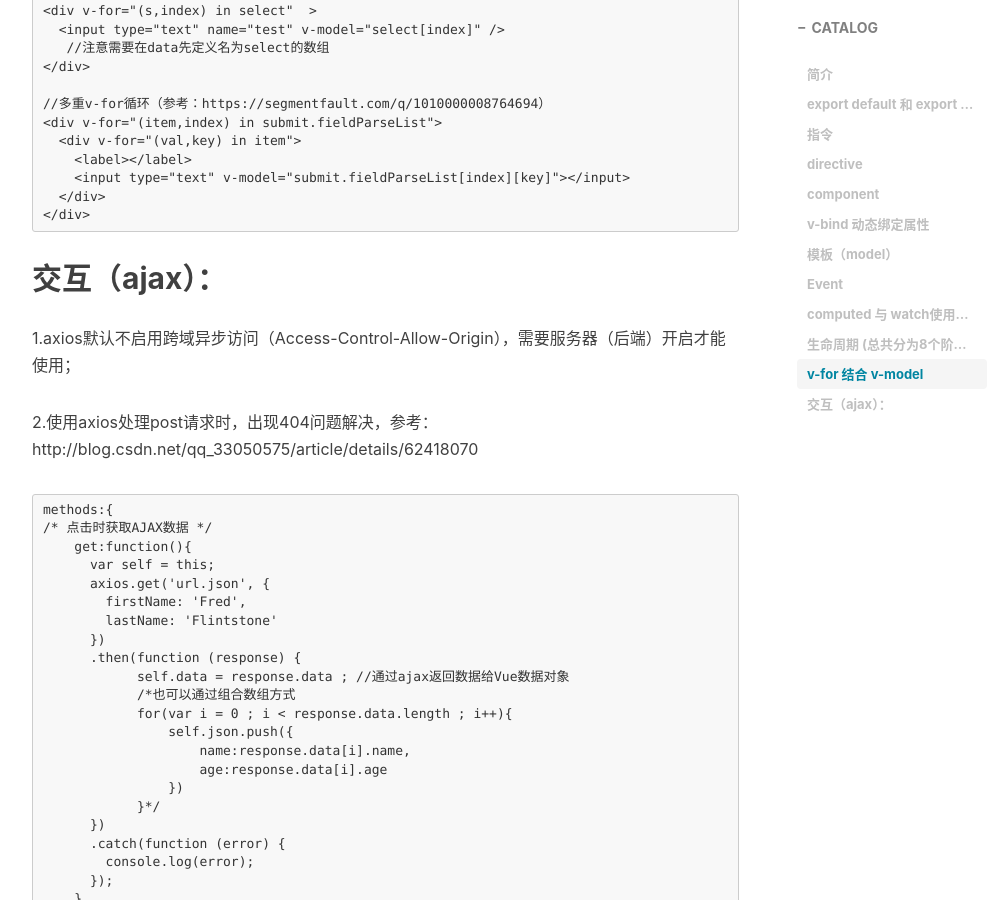
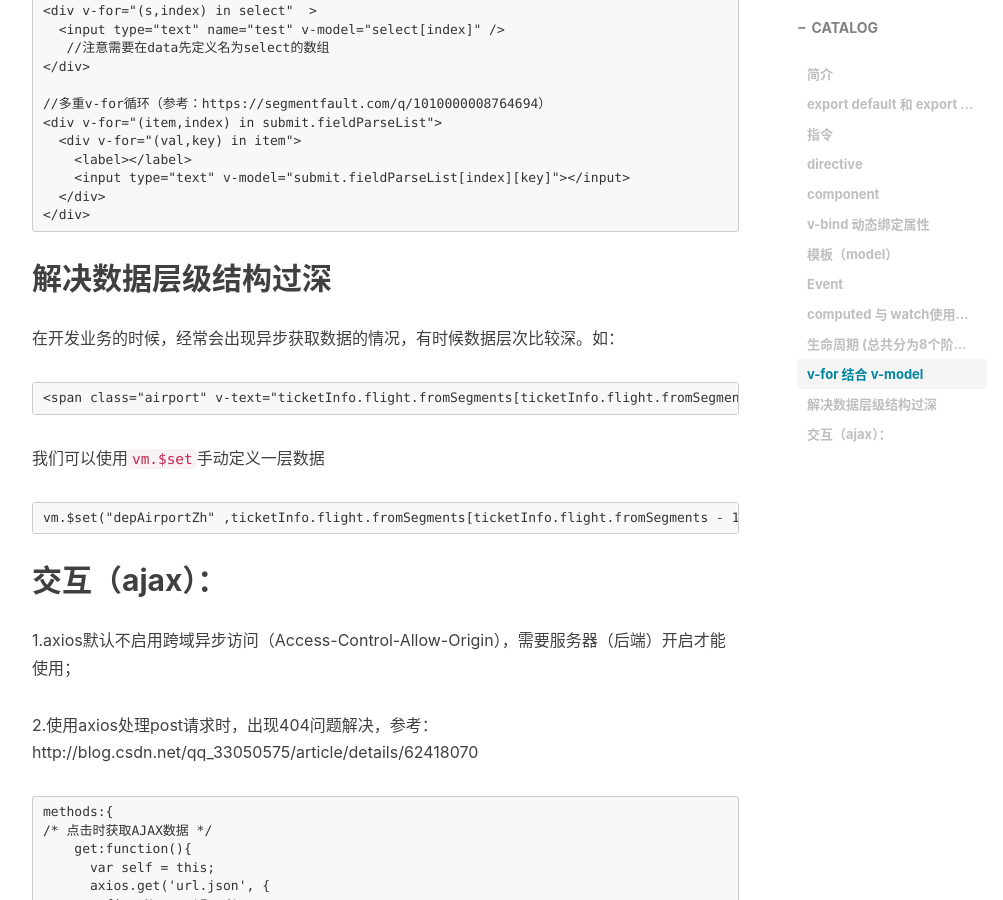
Before and after one commit to devin-huang/devin-huang.github.io, a Jekyll site: the page built from _posts/2017-08-01-Vue开发.md, in a window 1280 px wide and 900 px high, scrolled down 5430 px. Shown: the whole window, without its empty margins (233-1236 px from the left). Built offline with Jekyll 4.4.1, drawn with Linux system fonts in a browser that asks for light colours; nearby versions of some CDN libraries; comment, search, counter and statistics services are not loaded.

Commit message:
Update 2017-08-01-Vue开发.md

````diff
--- a/_posts/2017-08-01-Vue开发.md
+++ b/_posts/2017-08-01-Vue开发.md
@@ -187,6 +187,19 @@ window.onload = function(){
 </div>
 ```
 
+## 解决数据层级结构过深
+
+在开发业务的时候，经常会出现异步获取数据的情况，有时候数据层次比较深。如：
+
+```
+<span class="airport" v-text="ticketInfo.flight.fromSegments[ticketInfo.flight.fromSegment - 1].depAirportZh"></span>
+```
+我们可以使用`vm.$set`手动定义一层数据
+
+```
+vm.$set("depAirportZh" ,ticketInfo.flight.fromSegments[ticketInfo.flight.fromSegments - 1] .depAirportZh)
+```
+
 ## 交互（ajax）：
 
 1.axios默认不启用跨域异步访问（Access-Control-Allow-Origin），需要服务器（后端）开启才能使用；
````
